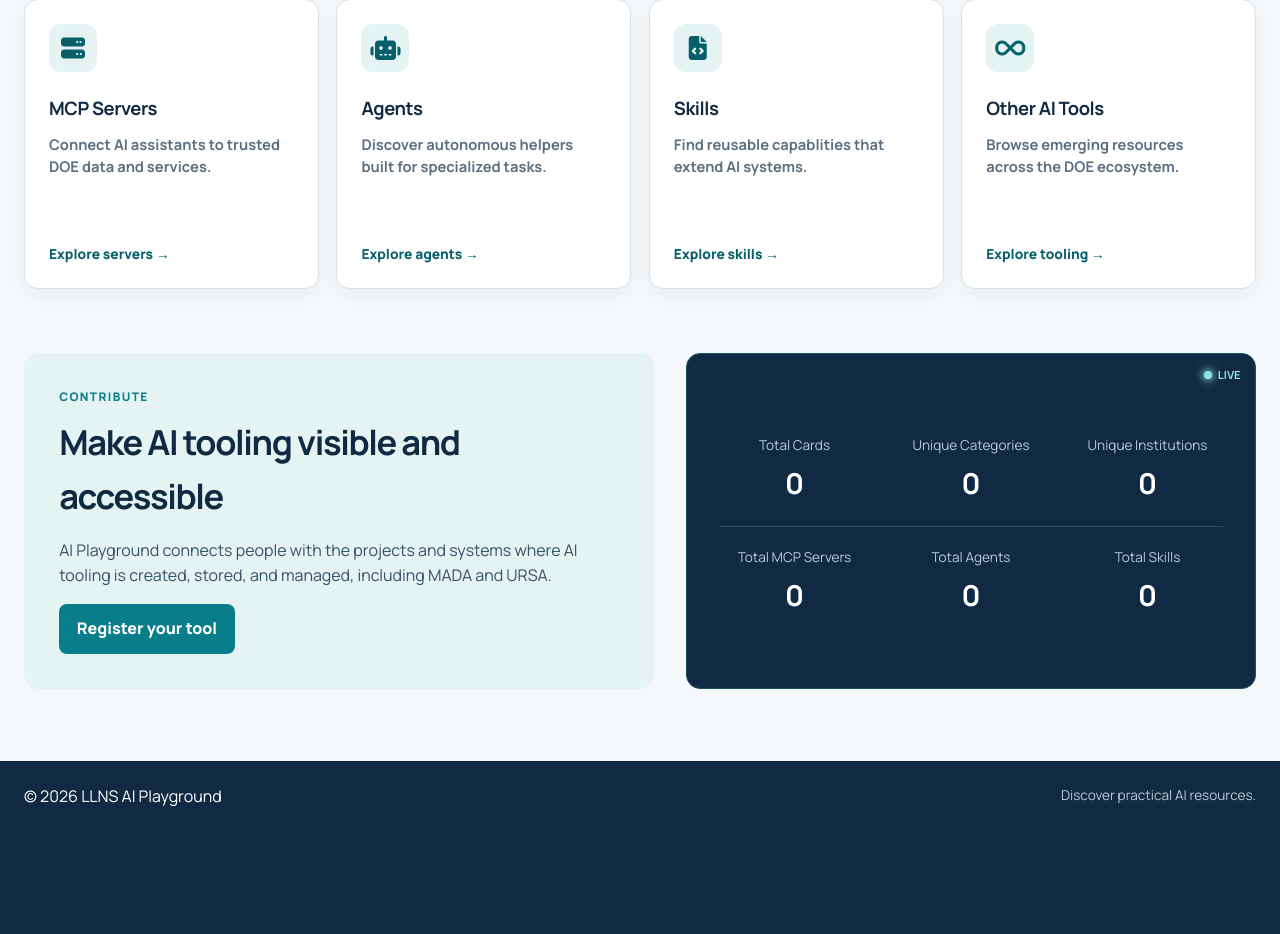
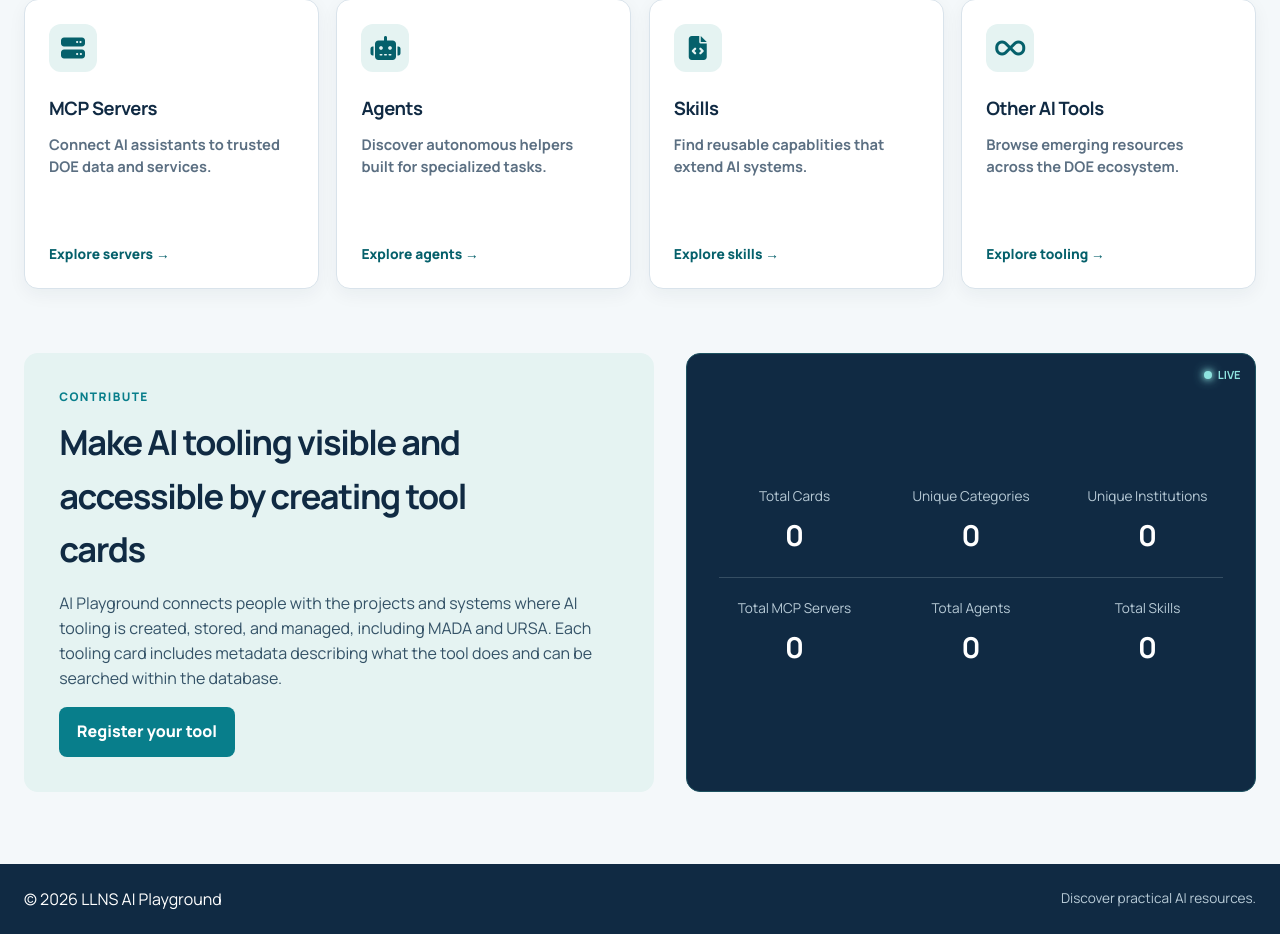
Before and after one commit to llnl/ai-playground, a Django app: page / in a window 1280 px wide. Shown: the part 529-1463 px from the top of the page. Before the commit the page ends 1335 px from the top, so only its background shows below. Run offline with Django 5.2, Linux system fonts and the light colour scheme; data that the repository does not hold is empty.

Commit message:
adding card wording

```diff
--- a/src/templates/home.html
+++ b/src/templates/home.html
@@ -51,9 +51,14 @@
 <section class="widget-grid home-section">
     <div class="home-callout">
         <p class="eyebrow">Contribute</p>
-        <h2>Make AI tooling visible and accessible</h2>
-        <p>AI Playground connects people with the projects and systems where AI tooling is created, stored, and managed,
-            including MADA and URSA.</p>
+        <h2>Make AI tooling visible and accessible by creating tool cards</h2>
+
+        <p>
+        AI Playground connects people with the projects and systems where AI
+        tooling is created, stored, and managed, including MADA and URSA.
+        Each tooling card includes metadata describing what the tool does and
+        can be searched within the database.
+        </p>
         <a href="{% url 'cards:card_create'%}" class="button-link">Register your tool</a>
     </div>
 
```
